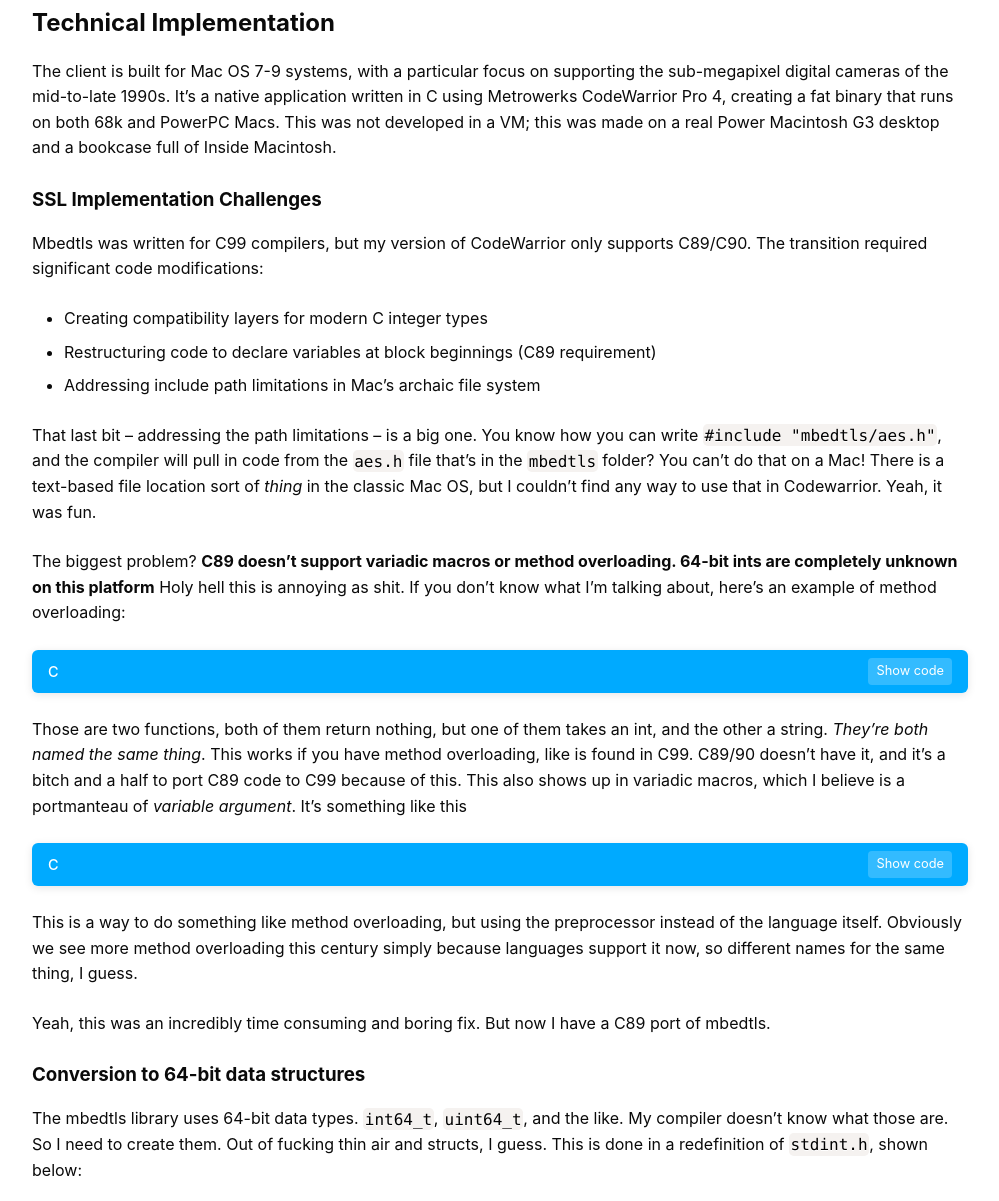
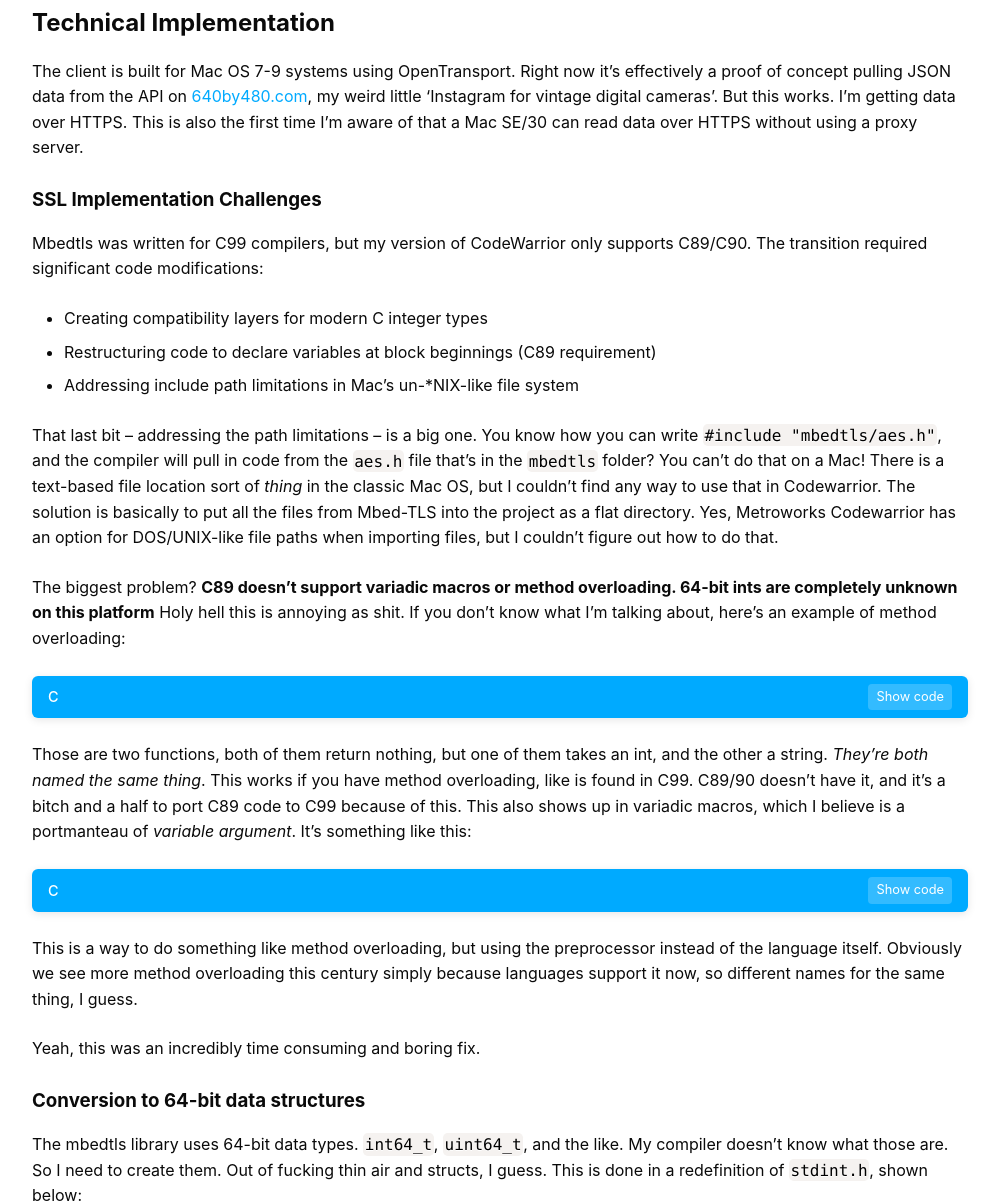
Before and after one commit to bbenchoff/bbenchoff.github.io, a Jekyll site: the page built from pages/MacSSL.md, in a window 1280 px wide and 1400 px high, scrolled down 602 px. Shown: the part 199-1400 px from the top of the window, without its empty margins (140-1139 px from the left). Built offline with Jekyll 4.4.1, drawn with Linux system fonts in a browser that asks for light colours; nearby versions of some CDN libraries; our own code applies the rules of GitHub Pages for plain Markdown files; some of the changed text lies outside the part shown.

Commit message:
Update MacSSL.md

````diff
--- a/pages/MacSSL.md
+++ b/pages/MacSSL.md
@@ -13,7 +13,7 @@
 ![picture of the app running](/images/soeadsfadsfasdf)
 
 ## Technical Implementation
-The client is built for Mac OS 7-9 systems, with a particular focus on supporting the sub-megapixel digital cameras of the mid-to-late 1990s. It's a native application written in C using Metrowerks CodeWarrior Pro 4, creating a fat binary that runs on both 68k and PowerPC Macs. This was not developed in a VM; this was made on a real Power Macintosh G3 desktop and a bookcase full of Inside Macintosh.
+The client is built for Mac OS 7-9 systems using OpenTransport. Right now it's effectively a proof of concept pulling JSON data from the API on [640by480.com](https://640by480.com/), my weird little 'Instagram for vintage digital cameras'. But this works. I'm getting data over HTTPS. This is also the first time I'm aware of that a Mac SE/30 can read data over HTTPS without using a proxy server.
 
 ### SSL Implementation Challenges
 
@@ -21,9 +21,9 @@
 
 * Creating compatibility layers for modern C integer types
 * Restructuring code to declare variables at block beginnings (C89 requirement)
-* Addressing include path limitations in Mac's archaic file system
+* Addressing include path limitations in Mac's un-*NIX-like file system
 
-That last bit -- addressing the path limitations -- is a big one. You know how you can write `#include "mbedtls/aes.h"`, and the compiler will pull in code from the `aes.h` file that's in the `mbedtls` folder? You can't do that on a Mac! There is a text-based file location sort of _thing_ in the classic Mac OS, but I couldn't find any way to use that in Codewarrior. Yeah, it was fun.
+That last bit -- addressing the path limitations -- is a big one. You know how you can write `#include "mbedtls/aes.h"`, and the compiler will pull in code from the `aes.h` file that's in the `mbedtls` folder? You can't do that on a Mac! There is a text-based file location sort of _thing_ in the classic Mac OS, but I couldn't find any way to use that in Codewarrior. The solution is basically to put all the files from Mbed-TLS into the project as a flat directory. Yes, Metroworks Codewarrior has an option for DOS/UNIX-like file paths when importing files, but I couldn't figure out how to do that.
 
 The biggest problem? **C89 doesn't support variadic macros or method overloading. 64-bit ints are completely unknown on this platform** Holy hell this is annoying as shit. If you don't know what I'm talking about, here's an example of method overloading:
 
@@ -32,7 +32,7 @@
 void print(const char* s);
 ```
 
-Those are two functions, both of them return nothing, but one of them takes an int, and the other a string. _They're both named the same thing_. This works if you have method overloading, like is found in C99. C89/90 doesn't have it, and it's a bitch and a half to port C89 code to C99 because of this. This also shows up in variadic macros, which I believe is a portmanteau of _variable argument_. It's something like this
+Those are two functions, both of them return nothing, but one of them takes an int, and the other a string. _They're both named the same thing_. This works if you have method overloading, like is found in C99. C89/90 doesn't have it, and it's a bitch and a half to port C89 code to C99 because of this. This also shows up in variadic macros, which I believe is a portmanteau of _variable argument_. It's something like this:
 
 ```c
 #define superprint(...) fprintf(stderr, __VA_ARGS__);
@@ -40,7 +40,7 @@
 
 This is a way to do something like method overloading, but using the preprocessor instead of the language itself. Obviously we see more method overloading this century simply because languages support it now, so different names for the same thing, I guess.
 
-Yeah, this was an incredibly time consuming and boring fix. But now I have a C89 port of mbedtls.
+Yeah, this was an incredibly time consuming and boring fix.
 
 ### Conversion to 64-bit data structures
 
@@ -88,7 +88,7 @@
 }
 ```
 
-This provides a basic framework for working with 64-bit data types, but it's not automatic. Every single 64-bit operation in the code needs to be modified. There's no fast way to do this, it's simply hitting compile, looking at the next error, changing that to something that will work, and hitting compile again. It takes forever.
+This provides a basic framework for working with 64-bit data types, but it's not automatic. Every single 64-bit operation in the code needs to be modified. There's no fast way to do this, it's simply hitting compile, looking at the next error, changing that to something that will work, and hitting compile again.
 
 ### Entropy Collection Nightmare
 
@@ -106,6 +106,10 @@
 * The amount of time it takes for the screensaver to activate
 
 All of these sources are combined and XORed together for a pool of randomness that's sufficient for crypto operations. I wouldn't exactly call this _random_, but it's random enough to initialize the crypto subsystems in mbedtls. It works, but I make no guarantees about its security of this entropy function. *This mbedtls implementation should be considered insecure*.
+
+### Certificate Handling
+
+Yes, this code can handle certificates.
 
 ### SSL Handshake Failures
 
````
Also changed, not shown: other parts of pages/MacSSL.md (+1 -1 lines).
